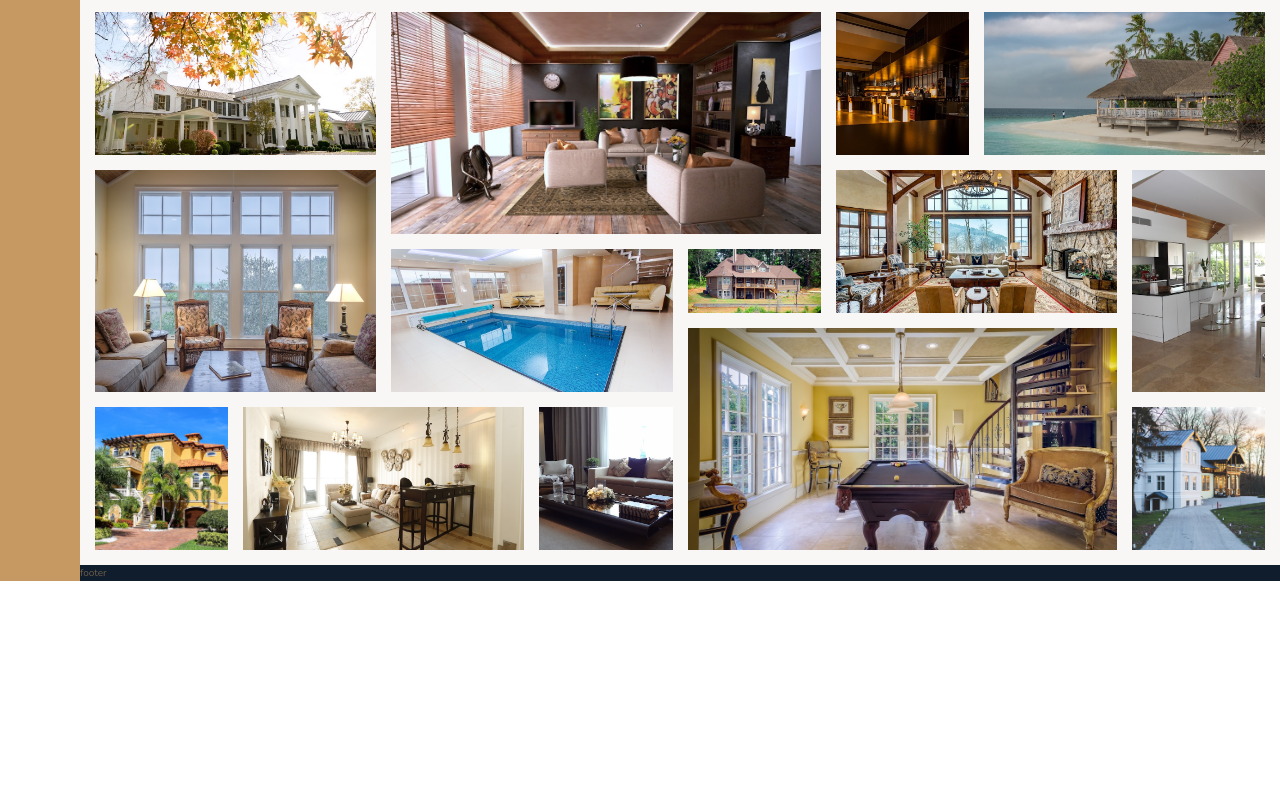
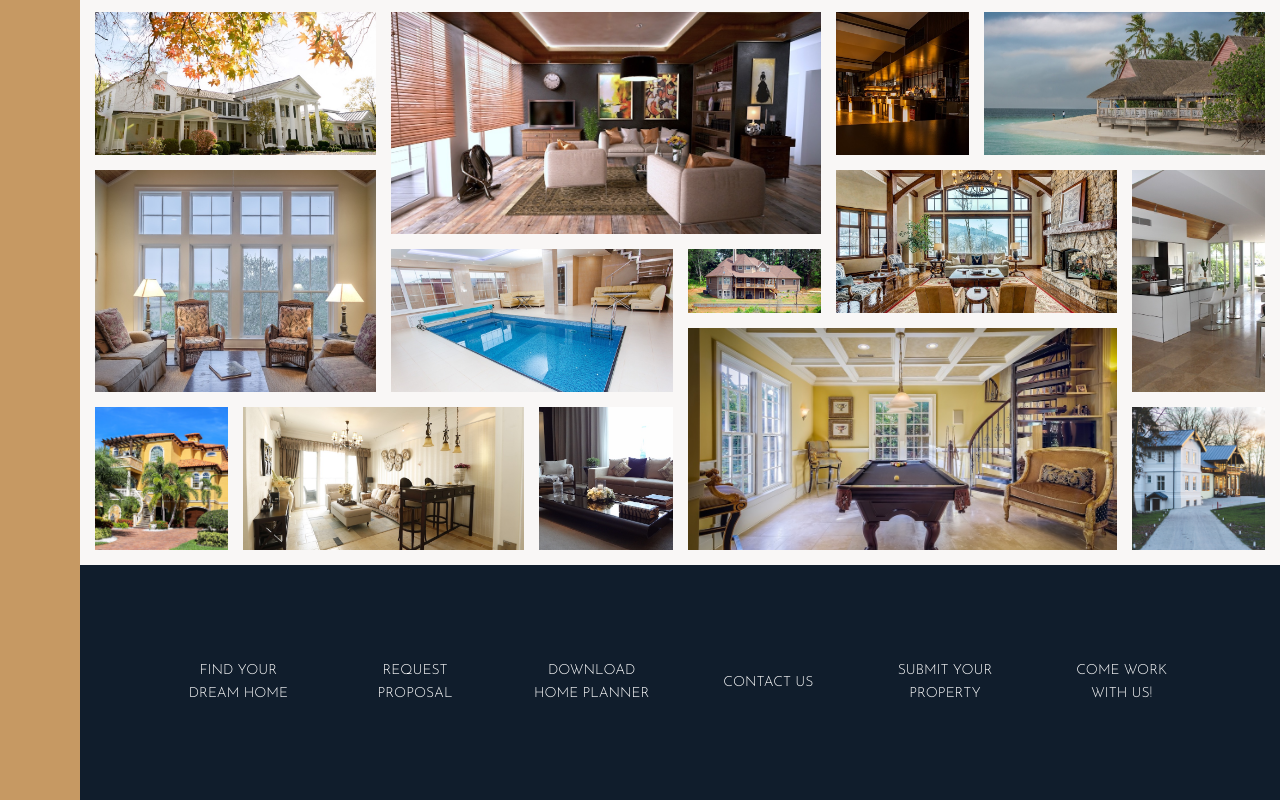
Before and after one commit to hugovenega/Advanced-css-sass, a website: page nexter/index.html in a window 1280 px wide. Shown: the part 3036-3836 px from the top of the page. Before the commit the page ends 3617 px from the top, so only its background shows below. Drawn offline with nearby package versions, Linux system fonts and the light colour scheme.

Commit message:
Add fotter

```diff
--- a/nexter/index.html
+++ b/nexter/index.html
@@ -373,6 +373,15 @@
       </figure>
     </section>
 
-    <footer class="footer">footer</footer>
+    <footer class="footer">
+      <ul class="nav">
+        <li class="nav__item"><a href="#" class="nav__link">Find your dream home</a></li>
+        <li class="nav__item"><a href="#" class="nav__link">Request proposal</a></li>
+        <li class="nav__item"><a href="#" class="nav__link">Download home planner</a></li>
+        <li class="nav__item"><a href="#" class="nav__link">Contact Us</a></li>
+        <li class="nav__item"><a href="#" class="nav__link">Submit your property</a></li>
+        <li class="nav__item"><a href="#" class="nav__link">Come work with us!</a></li>
+      </ul>
+    </footer>
   </body>
 </html>
--- a/nexter/sass/_footer.scss
+++ b/nexter/sass/_footer.scss
@@ -1,4 +1,31 @@
 .footer {
   background-color: $color-secondary;
   grid-column: full-start / full-end;
+
+  padding: 8rem;
 }
+
+.nav {
+  list-style: none;
+
+  display: grid;
+  grid-template-columns: repeat(auto-fit, minmax(15rem, 1fr));
+  align-items: center;
+  grid-gap: 2rem;
+
+  &__link:link, &__link:visited {
+    font-size: 1.4rem;
+    color: white;
+    text-decoration: none;
+    font-family: $font-display;
+    text-transform: uppercase;
+    text-align: center;
+    padding: 1.5rem;
+    display: block;
+    transition: all .2s;
+  }
+
+  &__link:hover {
+    background-color: rgba(white, .05);
+  }
+}
```
Also changed, not shown: nexter/css/style.css.
